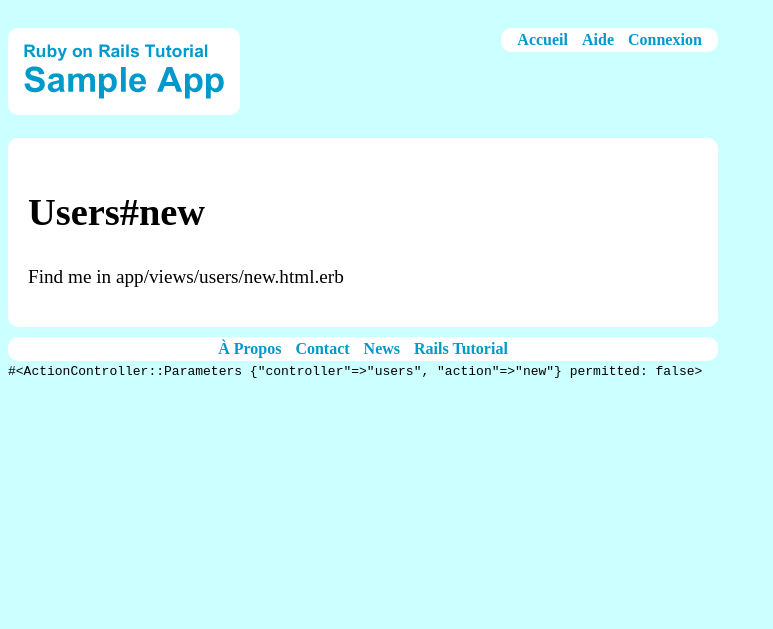
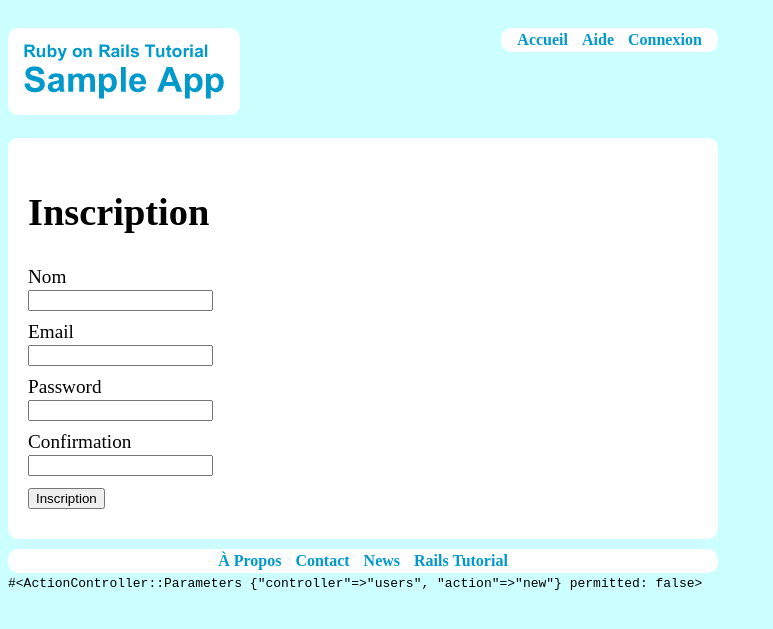
Before and after one commit to gueyeb/sample_app, a Rails app: page /signup in a window 1280 px wide. Shown: the top 629 px of the page, without its empty margins (0-773 px from the left). Run offline with Rails 7, Linux system fonts and the light colour scheme; parts of the project's set-up code (start-up, migrations or seed data) failed here and were passed over.

Commit message:
Inscription utilisateur finie

```diff
--- a/app/controllers/users_controller.rb
+++ b/app/controllers/users_controller.rb
@@ -1,3 +1,4 @@
+# -*- coding: utf-8 -*-
 class UsersController < ApplicationController
 
   def show
@@ -6,6 +7,20 @@ class UsersController < ApplicationController
   end
 
   def new
+    @user = User.new
     @titre = "Inscription"
   end
+
+  def create
+    @user = User.new(params[:user])
+    if @user.save
+      #Traite un scuccés d'enregistrement.
+      flash[:success] = "Bienvenue dans l'Application Exemple!"
+      redirect_to @user
+    else
+      @titre = "Inscription"
+      render 'new'
+      #en cas d'échec, remontre le formulaire pour saisie des données.
+    end
+  end
 end
--- a/app/views/layouts/application.html.erb
+++ b/app/views/layouts/application.html.erb
@@ -9,6 +9,9 @@
     <div class="container">
       <%= render 'layouts/header' %>
       <section class="round">
+	<% flash.each do |key, value| %>
+	<div class="flash <%= key %>"><%= value %></div>
+        <% end %>
         <%= yield %>
       </section>
       <%= render 'layouts/footer' %>
--- /dev/null
+++ b/app/views/shared/_error_messages.html.erb
@@ -0,0 +1,12 @@
+<% if @user.errors.any? %>
+  <div id="error_explanation">
+    <h2><%= pluralize(@user.errors.count, "erreur") %>
+        a empêché d'enregistrer votre inscription</h2>
+    <p>Merci de corriger ces champs :</p>
+    <ul>
+    <% @user.errors.full_messages.each do |msg| %>
+      <li><%= msg %></li>
+    <% end %>
+    </ul>
+  </div>
+<% end %>
--- a/app/views/users/new.html.erb
+++ b/app/views/users/new.html.erb
@@ -1,2 +1,24 @@
-<h1>Users#new</h1>
-<p>Find me in app/views/users/new.html.erb</p>
+<h1>Inscription</h1>
+
+<%= form_for(@user) do |f| %>
+<%= render 'shared/error_messages' %>
+<div class="field">
+  <%= f.label :nom %><br />
+  <%= f.text_field :nom %>
+</div>
+<div class="field">
+  <%= f.label :email %><br />
+  <%= f.text_field :email %>
+</div>
+<div class="field">
+  <%= f.label :password %><br />
+  <%= f.password_field :password %>
+</div>
+<div class="field">
+  <%= f.label :password_confirmation, "Confirmation" %><br />
+  <%= f.password_field :password_confirmation %>
+</div>
+<div class="actions">
+  <%= f.submit "Inscription" %>
+</div>
+<% end %>
--- a/public/stylesheets/custom.css
+++ b/public/stylesheets/custom.css
@@ -137,3 +137,49 @@ td.sidebar {
                         border: 1px solid #999;
                         margin-bottom: -15px;
                         }
+/* page signup formulaire inscription */
+
+div.field, div.actions {
+                         margin-bottom: 10px;
+                         }
+
+.field_with_errors {
+                     margin-top: 10px;
+                     padding: 2px;
+                     background-color: red;
+                     display: table;
+                     }
+
+.field_with_errors label {
+                           color: #fff;
+                           }
+
+#error_explanation {
+                     width: 400px;
+                     border: 2px solid red;
+                     padding: 7px;
+                     padding-bottom: 12px;
+                     margin-bottom: 20px;
+                     background-color: #f0f0f0;
+                     }
+
+#error_explanation h2 {
+                        text-align: left;
+                        font-weight: bold;
+                        padding: 5px 5px 5px 15px;
+                        font-size: 12px;
+                        margin: -7px;
+                        background-color: #c00;
+                        color: #fff;
+                        }
+
+#error_explanation p {
+                       color: #333;
+                       margin-bottom: 0;
+                       padding: 5px;
+                       }
+
+#error_explanation ul li {
+                           font-size: 12px;
+                           list-style: square;
+                           }
```
Also changed, not shown: spec/controllers/users_controller_spec.rb (+54 -0 lines), spec/requests/users_spec.rb (added, +41 -0 lines), Gemfile, Gemfile.lock, 1 other file.
